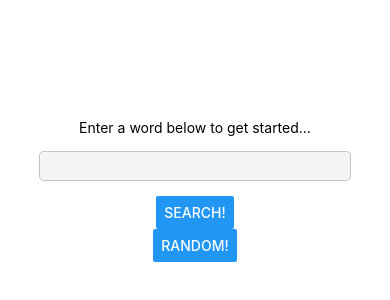
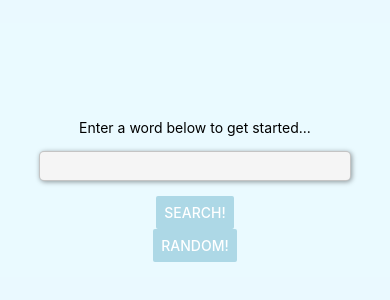
Before and after one commit to AdamPJohnson/ColorPicker, a React Native app: screen / in a window 390 px wide. Shown: the part 232-532 px from the top of the page. Built offline with nearby package versions, Linux system fonts and the light colour scheme.

Commit message:
improved color label logic, added clipboard feature

```diff
--- a/App.js
+++ b/App.js
@@ -4,13 +4,13 @@ import React, { useState, useEffect } from "react";
 import { Text, View, Button, TextInput } from "react-native";
 import styles from "./styles";
 import axios from "axios";
-
 export default function App() {
   const [currentColors, setCurrentColors] = useState([]);
   const [welcome, setWelcome] = useState(true);
   const [searchWord, setSearchWord] = useState("");
   const [errorMessage, setErrorMessage] = useState("");
-  const [backgroundColor, setBackgrondColor] = useState("white");
+  const backgroundColor = "rgba(50,200,255,0.1)";
+  const buttonColor = "lightblue";
   const searchForWord = () => {
     if (searchWord.length) {
       axios
@@ -47,34 +47,14 @@ export default function App() {
       });
     /////handle this
   };
-  const getOneRandom = () => {
-    axios
-      .get("http://localhost:8080/randomColors/1")
-      .then((response) => {
-        setBackgrondColor(response.data[0].hex);
-      })
-      .catch((e) => {
-        setErrorMessage("Something went wrong... please try again.");
-        console.log(e);
-      });
-    /////handle this
-  };
-  function addAlpha(color, opacity) {
-    // coerce values so ti is between 0 and 1.
-    var _opacity = Math.round(Math.min(Math.max(opacity || 1, 0), 1) * 255);
-    return color + _opacity.toString(16).toUpperCase();
-  }
 
-  // useEffect(() => {
-  //   getOneRandom();
-  // }, [welcome]);
   return (
     <>
       {welcome && (
         <View
           style={{
             flex: 1,
-            backgroundColor: addAlpha(backgroundColor, 0.3),
+            backgroundColor: backgroundColor,
             alignItems: "center",
             justifyContent: "center",
           }}
@@ -87,8 +67,16 @@ export default function App() {
               onChangeText={(text) => setSearchWord(text)}
             />
             <Text style={styles.errorMessage}>{errorMessage}</Text>
-            <Button title="Search!" onPress={searchForWord} />
-            <Button title="Random!" onPress={getFiveRandom} />
+            <Button
+              color={buttonColor}
+              title="Search!"
+              onPress={searchForWord}
+            />
+            <Button
+              color={buttonColor}
+              title="Random!"
+              onPress={getFiveRandom}
+            />
           </>
         </View>
       )}
--- a/ColorCarousel.js
+++ b/ColorCarousel.js
@@ -10,10 +10,12 @@ import {
   Alert,
   SafeAreaView,
   TouchableHighlight,
+  Clipboard,
 } from "react-native";
 import styles from "./styles";
 import { AntDesign, Feather, Ionicons } from "react-native-vector-icons";
 import ColorPicker from "react-native-wheel-color-picker";
+
 import axios from "axios";
 
 const windowWidth = Dimensions.get("window").width;
@@ -57,7 +59,6 @@ function ColorCarousel({ setWelcome, currentColors }) {
         description,
       })
       .then((d) => {
-        console.log("fog");
         setModalVisible(false);
         setColor("#ffffff");
         setColorName("");
@@ -77,32 +78,25 @@ function ColorCarousel({ setWelcome, currentColors }) {
   }, [scrollIndex]);
 
   const colorScroll = currentColors.map((color) => {
-    // console.log(parseInt(color.hex.slice(1), 16));
-    const dark = parseInt(color.hex.slice(1), 16) < 1600000;
-    console.log(dark);
+    // console.log(color.hex);
+    //// Shifts color to either slightly darker or lighter depending on darkness.
+    var num = parseInt(color.hex.slice(1), 16);
+    let [r, b, g] = [num >> 16, (num >> 8) & 0x00ff, num & 0x000ff];
+    const hues = [r, b, g];
+    const dark = hues.every((hue) => hue < 55);
+
     if (!dark) {
-      var num = parseInt(color.hex.slice(1), 16);
-      var r = Math.max((num >> 16) - 35, 0);
-      var b = Math.max(((num >> 8) & 0x00ff) - 25, 0);
-      var g = Math.max((num & 0x0000ff) - 25, 0);
-      var newColor = g | (b << 8) | (r << 16);
-      newColor = "#" + newColor.toString(16);
+      r = r === 255 ? 230 : Math.max((num >> 16) - 35, 0);
+      g = g === 255 ? 230 : Math.max(((num >> 8) & 0x00ff) - 25, 0);
+      b = b === 255 ? 230 : Math.max((num & 0x0000ff) - 25, 0);
+      var newColor = `rgb(${r},${g},${b})`;
     } else {
-      var num = parseInt(color.hex.slice(1), 16);
-      var r = Math.min((num >> 16) + 55, 255);
-      var b = Math.min(((num >> 8) & 0x00ff) + 55, 255);
-      var g = Math.min((num & 0x0000ff) + 55, 255);
-      var newColor = g | (b << 8) | (r << 16);
-      newColor = "#" + newColor.toString(16);
+      r = r === 0 ? 30 : Math.min((num >> 16) + 55, 255);
+      g = g === 0 ? 30 : Math.min(((num >> 8) & 0x00ff) + 55, 255);
+      b = b === 0 ? 30 : Math.min((num & 0x0000ff) + 55, 255);
+      var newColor = `rgb(${r},${g},${b})`;
     }
-    // console.log(newColor);
-    // if (newColor === "#0" || newColor === "#000000") {
-    //   newColor = "#fffffe";
-    // }
-    // if (newColor === "#ffffff") {
-    //   newColor = "#000001";
-    // }
-    // newColor = "rgba(0,0,0,0.1)";
+
     const label = showHex ? color.hex : color.name;
     return (
       <View
@@ -162,7 +156,7 @@ function ColorCarousel({ setWelcome, currentColors }) {
       <Pressable
         style={styles.copyButton}
         onPress={() => {
-          console.log(currentColors[-scrollIndex].hex);
+          Clipboard.setString(currentColors[-scrollIndex].hex);
         }}
       >
         <Feather
--- a/package.json
+++ b/package.json
@@ -11,6 +11,7 @@
     "server": "npx nodemon server/index.js"
   },
   "dependencies": {
+    "@rescript-react-native/clipboard": "^1.5.2",
     "axios": "^0.24.0",
     "expo": "~43.0.2",
     "expo-status-bar": "~1.1.0",
--- a/styles.js
+++ b/styles.js
@@ -23,11 +23,16 @@ const styles = StyleSheet.create({
     height: 30,
     width: "80%",
     borderWidth: 1,
+    borderColor: "white",
     textAlign: "center",
     borderRadius: 5,
     borderColor: "rgba(0,0,0,0.2)",
     backgroundColor: "whitesmoke",
     margin: 15,
+    shadowColor: "#000",
+    shadowOffset: { width: 1, height: 1 },
+    shadowOpacity: 0.4,
+    shadowRadius: 5,
   },
 
   scrollUpButton: {
```
Also changed, not shown: 2 other files (tests, documents, lock files or other folders).
